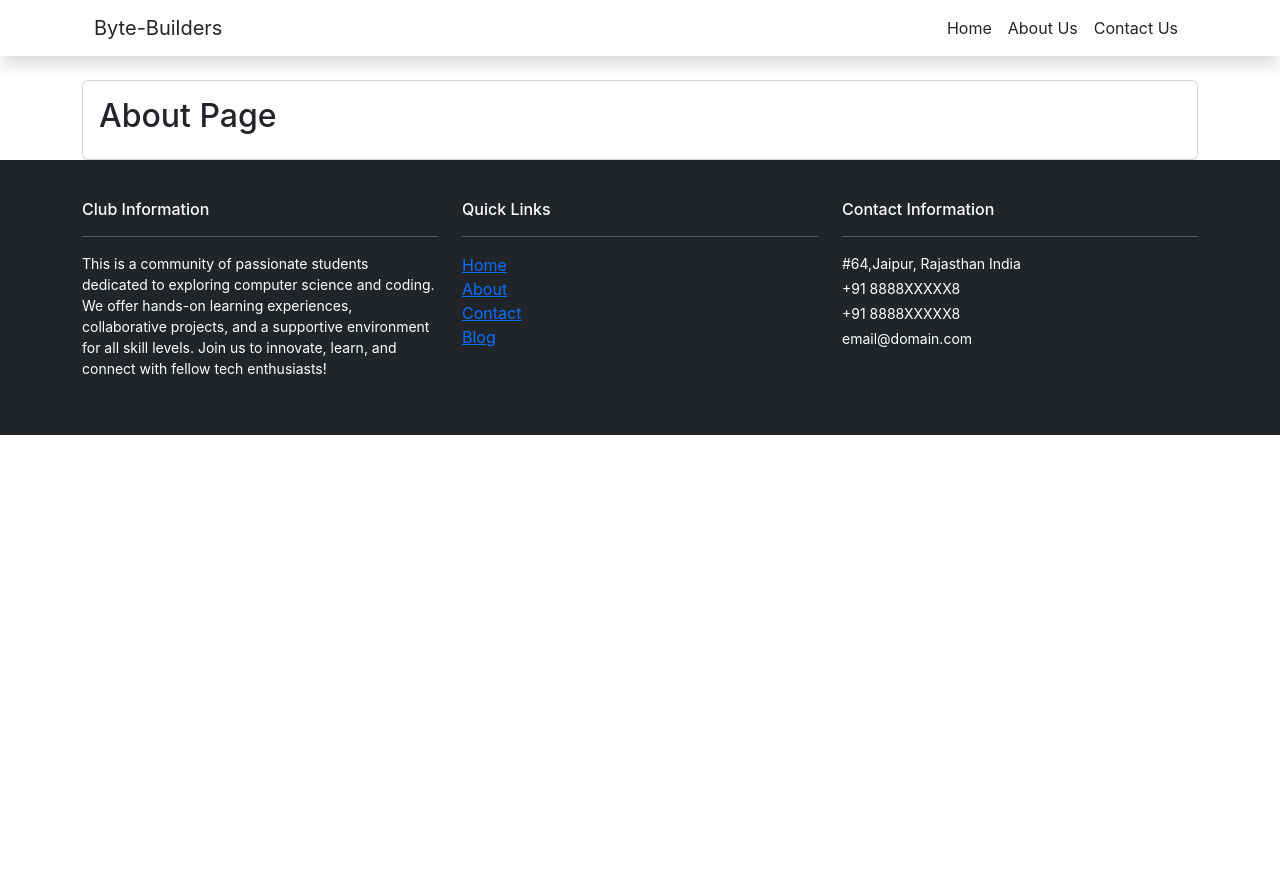
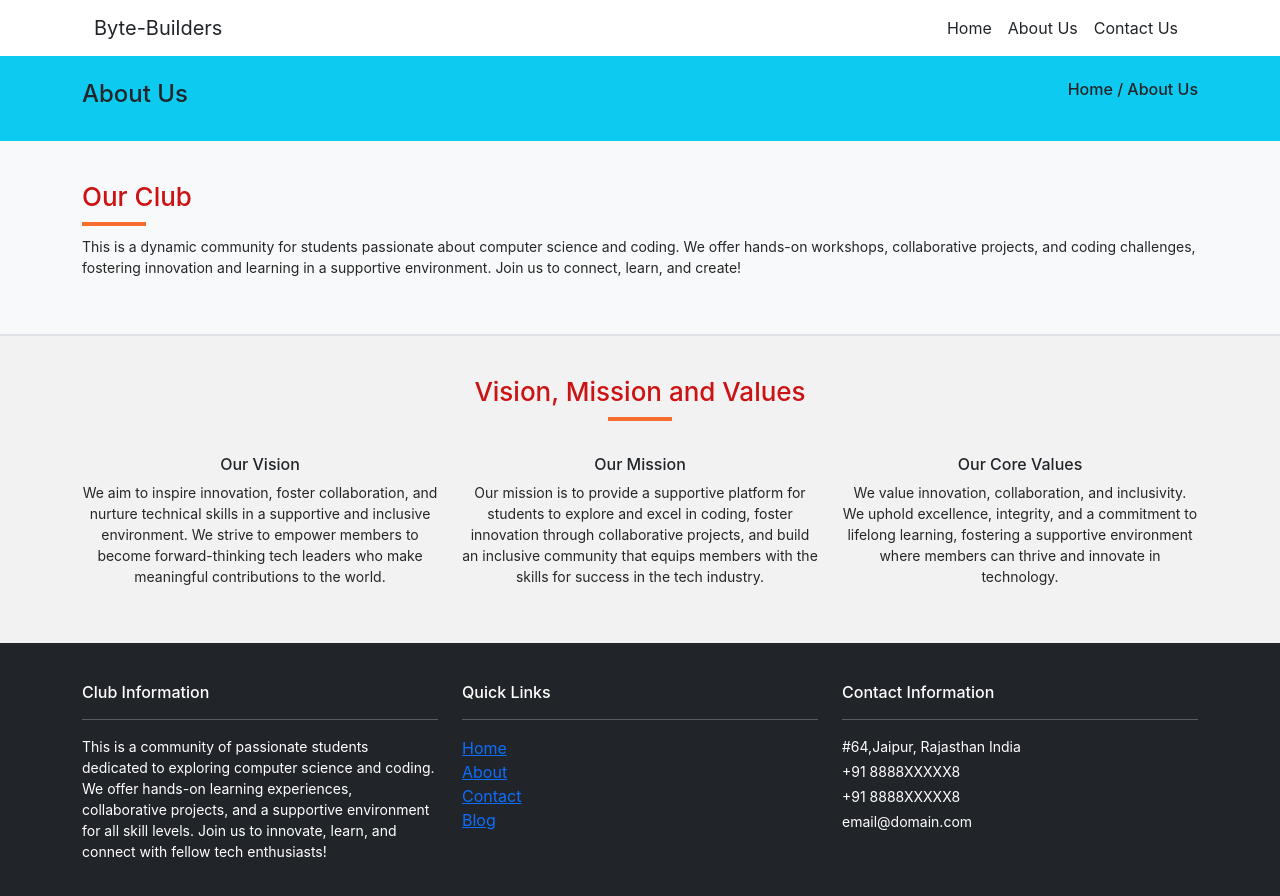
Before and after one commit to aksinghania/Clubweb, a React (Create React App) app: page /About in a window 1280 px wide. Shown: the top 896 px of the page. Before the commit the page ends 800 px from the top, so only its background shows below. Built offline with nearby package versions, Linux system fonts and the light colour scheme; the HTML template or start-up script is replaced by a standard one.

Commit message:
added about page

```diff
--- a/src/App.css
+++ b/src/App.css
@@ -21,3 +21,10 @@ p {
 .bg-c-light {
   background-color: #f2f2f2;
 }
+.footer {
+  color: #fff;
+  text-decoration: none !important;
+}
+.footer a:hover {
+  color: gray;
+}
--- a/src/components/pages/About.js
+++ b/src/components/pages/About.js
@@ -1,16 +1,40 @@
 import React from "react";
 import Navbar from "../inc/Navbar";
+import VMC from "./inc/Vmc";
 
 function Aboutus() {
   return (
     <>
       <Navbar />
-      <div className="container">
-        <div className="card mt-4">
-          <div className="card-body">
-            <h2>About Page</h2>
+      <div>
+        <section className="py-4 bg-info">
+          <div className="container">
+            <div className="row">
+              <div className="col-md-4 my auto">
+                <h4>About Us</h4>
+              </div>
+              <div className="col-md-8 my auto">
+                <h6 className="float-end">Home / About Us</h6>
+              </div>
+            </div>
           </div>
-        </div>
+        </section>
+
+        <section className="section bg-light border-bottom">
+          <div className="container">
+            <h5 className="main-heading">Our Club</h5>
+            <div className="underline"></div>
+            <p>
+              This is a dynamic community for students passionate about computer
+              science and coding. We offer hands-on workshops, collaborative
+              projects, and coding challenges, fostering innovation and learning
+              in a supportive environment. Join us to connect, learn, and
+              create!
+            </p>
+          </div>
+        </section>
+
+        <VMC />
       </div>
     </>
   );
```
